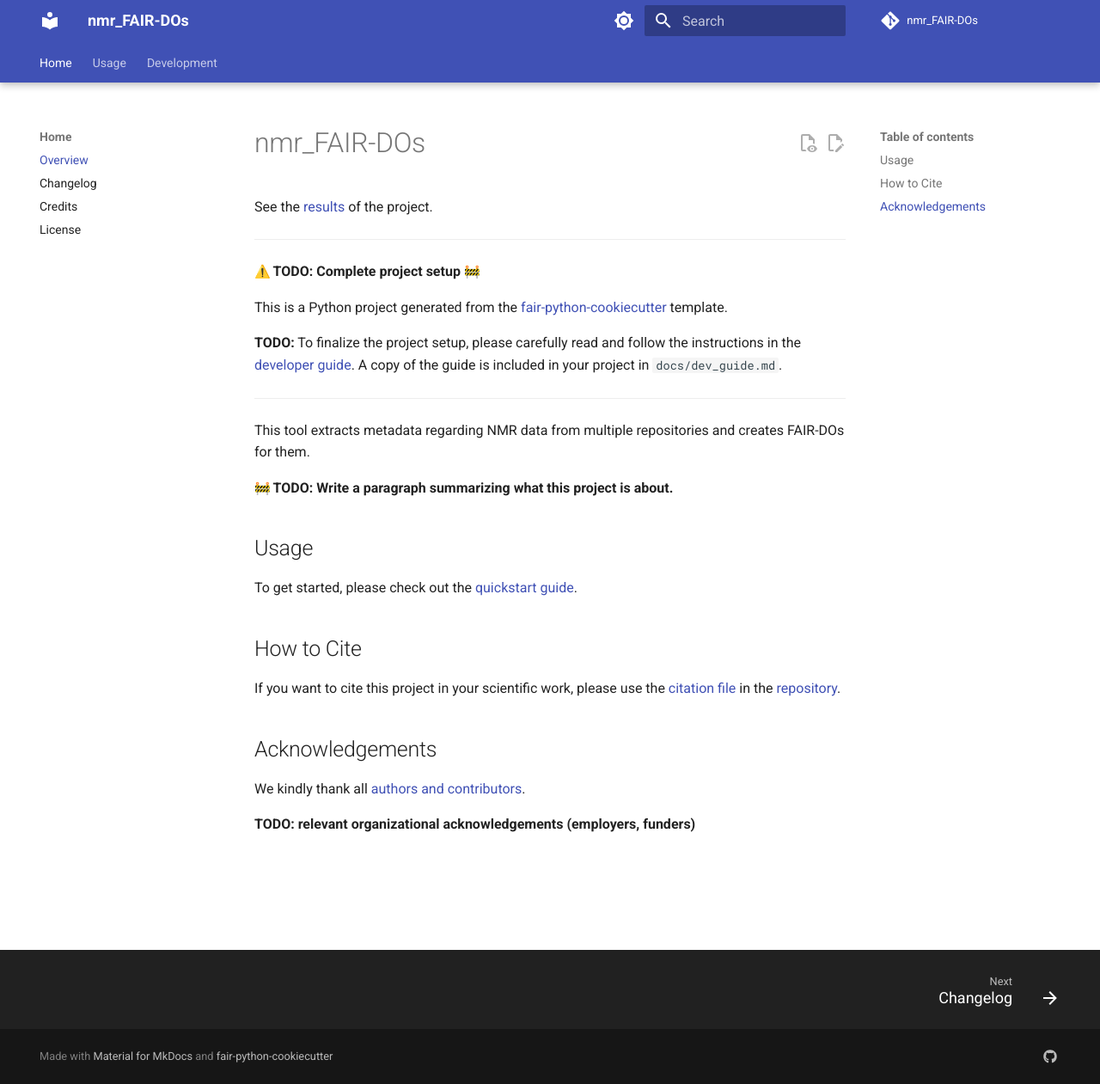
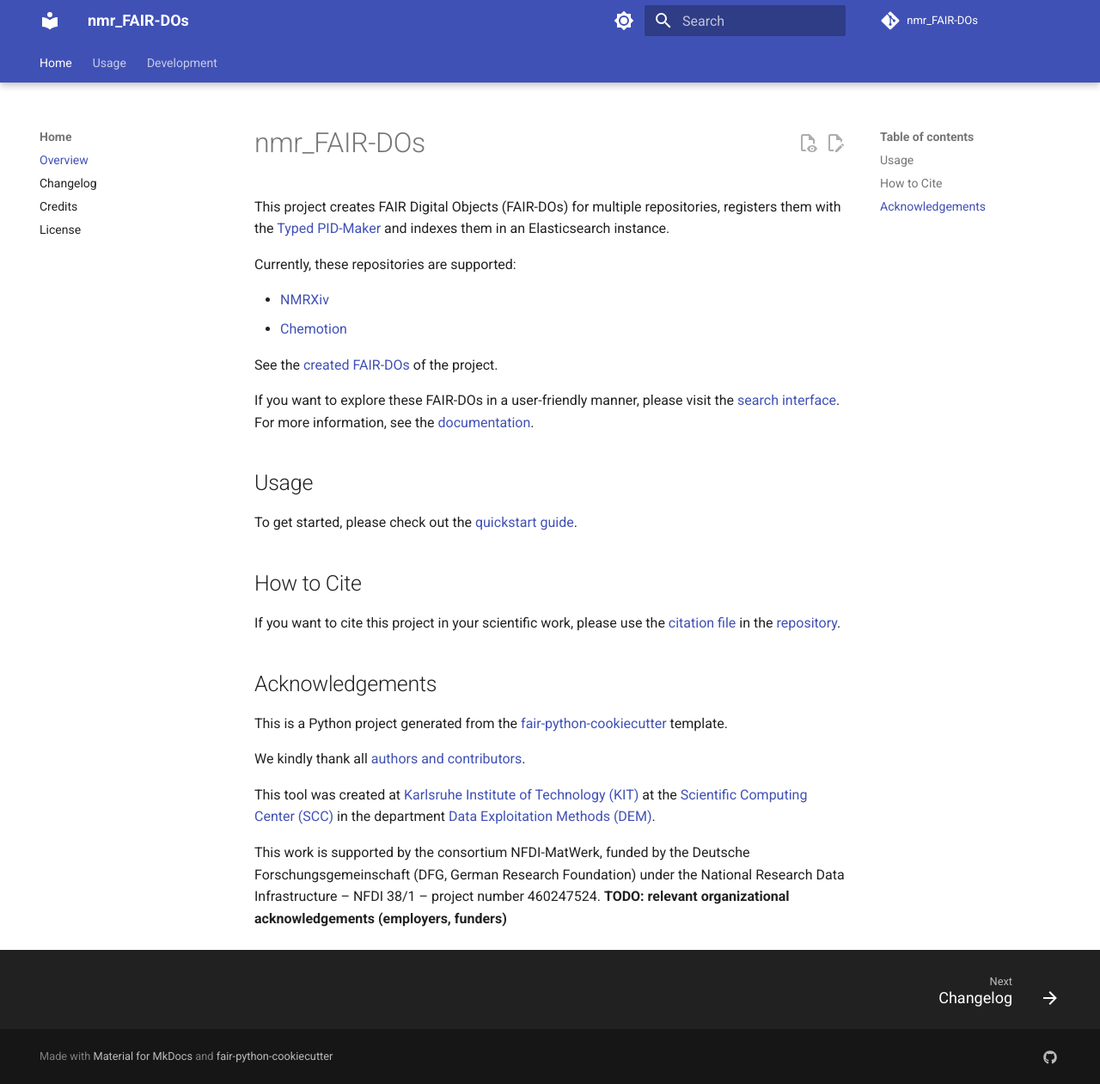
Before and after one commit to kit-data-manager/nmr_FAIR-DOs, an MkDocs documentation site: the page built from docs/index.md, in a window 1280 px wide and 1261 px high. Shown: the whole window at 86% size. Built offline with MkDocs 1.6.1 and Material for MkDocs 9.7.7, drawn with Linux system fonts in a browser that asks for light colours; emoji names are drawn with the system emoji font; comment, search, counter and statistics services are not loaded; the version menu is left out.

Commit message:
documentation improvements
Signed-off-by: Maximilian Inckmann <maximilian.inckmann@kit.edu>

````diff
--- a/README.md
+++ b/README.md
@@ -1,49 +1,53 @@
 [
 ![Docs](https://img.shields.io/badge/read-docs-success)
-](https://maximiliani.github.io/nmr_FAIR-DOs)
+](https://kit-data-manager.github.io/nmr_FAIR-DOs)
 [
-![CI](https://img.shields.io/github/actions/workflow/status/maximiliani/nmr_FAIR-DOs/ci.yml?branch=main&label=ci)
-](https://github.com/maximiliani/nmr_FAIR-DOs/actions/workflows/ci.yml)
+![CI](https://img.shields.io/github/actions/workflow/status/kit-data-manager/nmr_FAIR-DOs/ci.yml?branch=main&label=ci)
+](https://github.com/kit-data-manager/nmr_FAIR-DOs/actions/workflows/ci.yml)
 
 
 <!-- --8<-- [start:abstract] -->
 # nmr_FAIR-DOs
 
-See the [results](https://bwsyncandshare.kit.edu/s/P6qt5ecGsDa2yan) of the project.
+This project creates FAIR Digital Objects (FAIR-DOs) for multiple repositories, registers them with the [Typed PID-Maker](https://github.com/kit-data-manager/pit-service) and indexes them in an Elasticsearch instance.
 
-----
-**:warning: TODO: Complete project setup :construction:**
+Currently, these repositories are supported:
 
-This is a Python project generated from the
-[fair-python-cookiecutter](https://github.com/Materials-Data-Science-and-Informatics/fair-python-cookiecutter)
-template.
+- [NMRXiv](https://nmrxiv.org)
+- [Chemotion](https://chemotion-repository.net)
 
-**TODO:** To finalize the project setup, please carefully read and follow the instructions in the
-[developer guide](https://materials-data-science-and-informatics.github.io/fair-python-cookiecutter/latest/dev_guide).
-A copy of the guide is included in your project in `docs/dev_guide.md`.
+See the [created FAIR-DOs](https://bwsyncandshare.kit.edu/s/P6qt5ecGsDa2yan) of the project.
 
-----
+If you want to explore these FAIR-DOs in a user-friendly manner, please visit the [search interface](https://metarepo.nffa.eu/nep-search).
+For more information, see the [documentation](https://kit-data-manager.github.io/nmr_FAIR-DOs/main).
 
-This tool extracts metadata regarding NMR data from multiple repositories and creates FAIR-DOs for them.
-
-**:construction: TODO: Write a paragraph summarizing what this project is about.**
 
 <!-- --8<-- [end:abstract] -->
 <!-- --8<-- [start:quickstart] -->
 
 ## Installation
 
-**TODO: check that the installation instructions work**
+Clone this project and use [Poetry](https://python-poetry.org/) to install the dependencies.
+
+```bash
+git clone https://github.com/kit-data-manager/nmr_FAIR-DOs.git
+cd nmr_FAIR-DOs
+poetry install
+```
 
 This project works with Python > 3.8.
 
+## Getting Started
+
+Get started by running the command line interface (CLI) with the `nmr_FAIR-DOs` command. You can use the `--help` flag to see the available options.
 ```bash
-pip install git+ssh://git@github.com/maximiliani/nmr_FAIR-DOs.git
+poetry run nmr_FAIR-DOs-cli --help
 ```
 
-## Getting Started
-
-**TODO: provide a minimal working example**
+To create FAIR-DOs for all NMR data in the repositories and log the output, run the following command:
+```bash
+poetry run nmr_FAIR-DOs-cli createallavailable 2>&1 | tee full.log
+```
 
 <!-- --8<-- [end:quickstart] -->
 
@@ -55,8 +59,8 @@ Make sure you have `pip` > 21.2 (see `pip --version`), older versions have a bug
 this problem. If the installed version is older, you can upgrade it with
 `pip install --upgrade pip` and then try again to install the package.
 
-**You can find more information on using and contributing to this repository in the
-[documentation](https://maximiliani.github.io/nmr_FAIR-DOs/main).**
+**You can find more information in the
+[documentation](https://kit-data-manager.github.io/nmr_FAIR-DOs/main).**
 
 <!-- --8<-- [start:citation] -->
 
@@ -64,16 +68,20 @@ this problem. If the installed version is older, you can upgrade it with
 
 If you want to cite this project in your scientific work,
 please use the [citation file](https://citation-file-format.github.io/)
-in the [repository](https://github.com/maximiliani/nmr_FAIR-DOs/blob/main/CITATION.cff).
+in the [repository](https://github.com/kit-data-manager/nmr_FAIR-DOs/blob/main/CITATION.cff).
 
 <!-- --8<-- [end:citation] -->
 <!-- --8<-- [start:acknowledgements] -->
 
 ## Acknowledgements
+This is a Python project generated from the [fair-python-cookiecutter](https://github.com/Materials-Data-Science-and-Informatics/fair-python-cookiecutter) template.
 
 We kindly thank all
-[authors and contributors](https://maximiliani.github.io/nmr_FAIR-DOs/latest/credits).
+[authors and contributors](https://kit-data-manager.github.io/nmr_FAIR-DOs/latest/credits).
 
+This tool was created at [Karlsruhe Institute of Technology (KIT)](https://kit.edu) at the [Scientific Computing Center (SCC)](https://scc.kit.edu) in the department [Data Exploitation Methods (DEM)](https://www.scc.kit.edu/ueberuns/dem.php).
+
+This work is supported by the consortium NFDI-MatWerk, funded by the Deutsche Forschungsgemeinschaft (DFG, German Research Foundation) under the National Research Data Infrastructure – NFDI 38/1 – project number 460247524.
 **TODO: relevant organizational acknowledgements (employers, funders)**
 
 <!-- --8<-- [end:acknowledgements] -->
--- a/mkdocs.yml
+++ b/mkdocs.yml
@@ -4,8 +4,8 @@ site_description: "This tool extracts metadata regarding NMR data from multiple
   and creates FAIR-DOs for them."
 repo_name: "nmr_FAIR-DOs"
 
-site_url: "https://maximiliani.github.io/nmr_FAIR-DOs"
-repo_url: "https://github.com/maximiliani/nmr_FAIR-DOs"
+site_url: "https://kit-data-manager.github.io/nmr_FAIR-DOs"
+repo_url: "https://github.com/kit-data-manager/nmr_FAIR-DOs"
 
 # add support for buttons to edit a documentation page/section (both github and gitlab):
 edit_uri: "edit/main/docs/"
````
Also changed, not shown: codemeta.json (+4 -4 lines), pyproject.toml (+7 -39 lines), src/__init__.py (deleted, +0 -16 lines), src/nmr_FAIR_DOs/__init__.py (+14 -2 lines), 1 other file.
